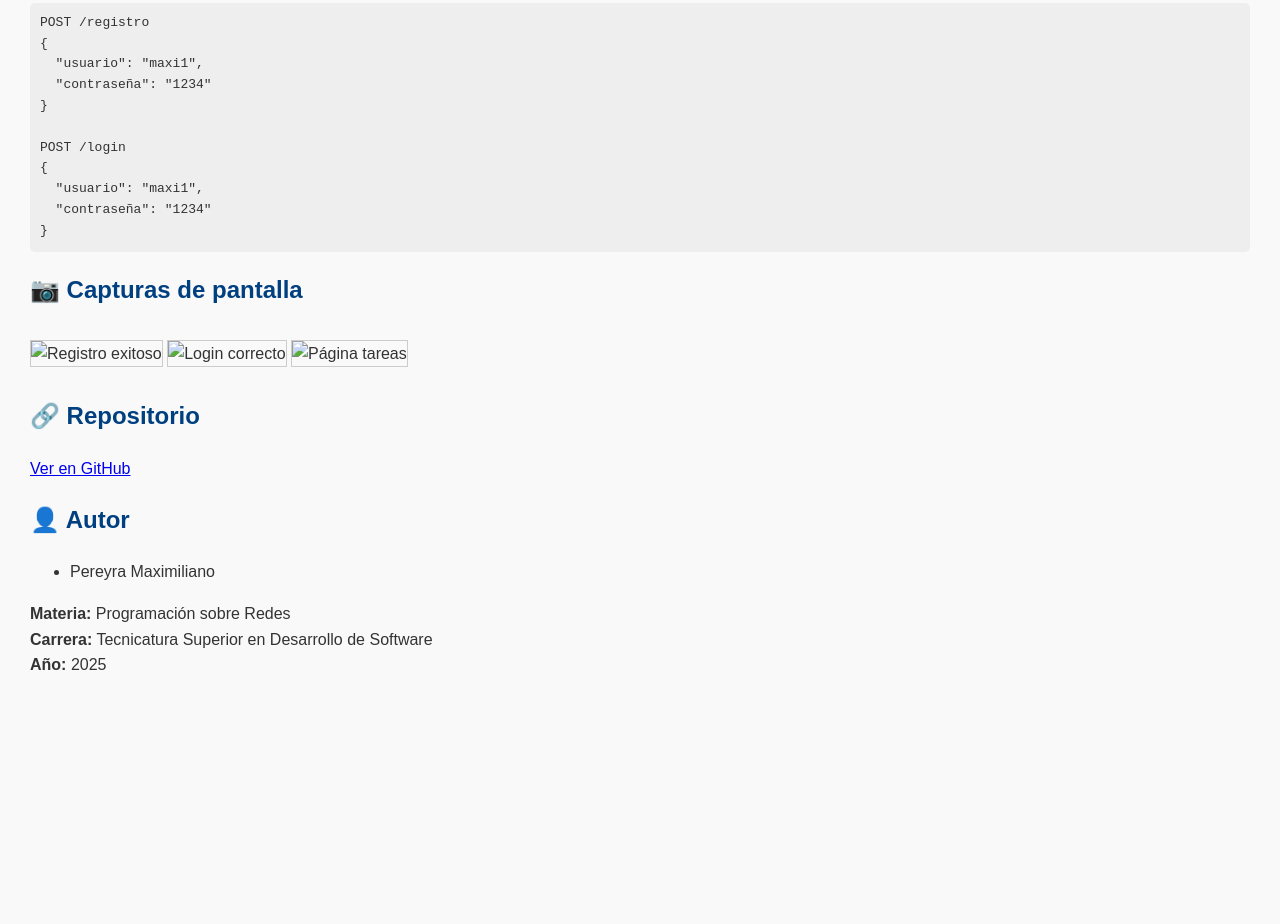
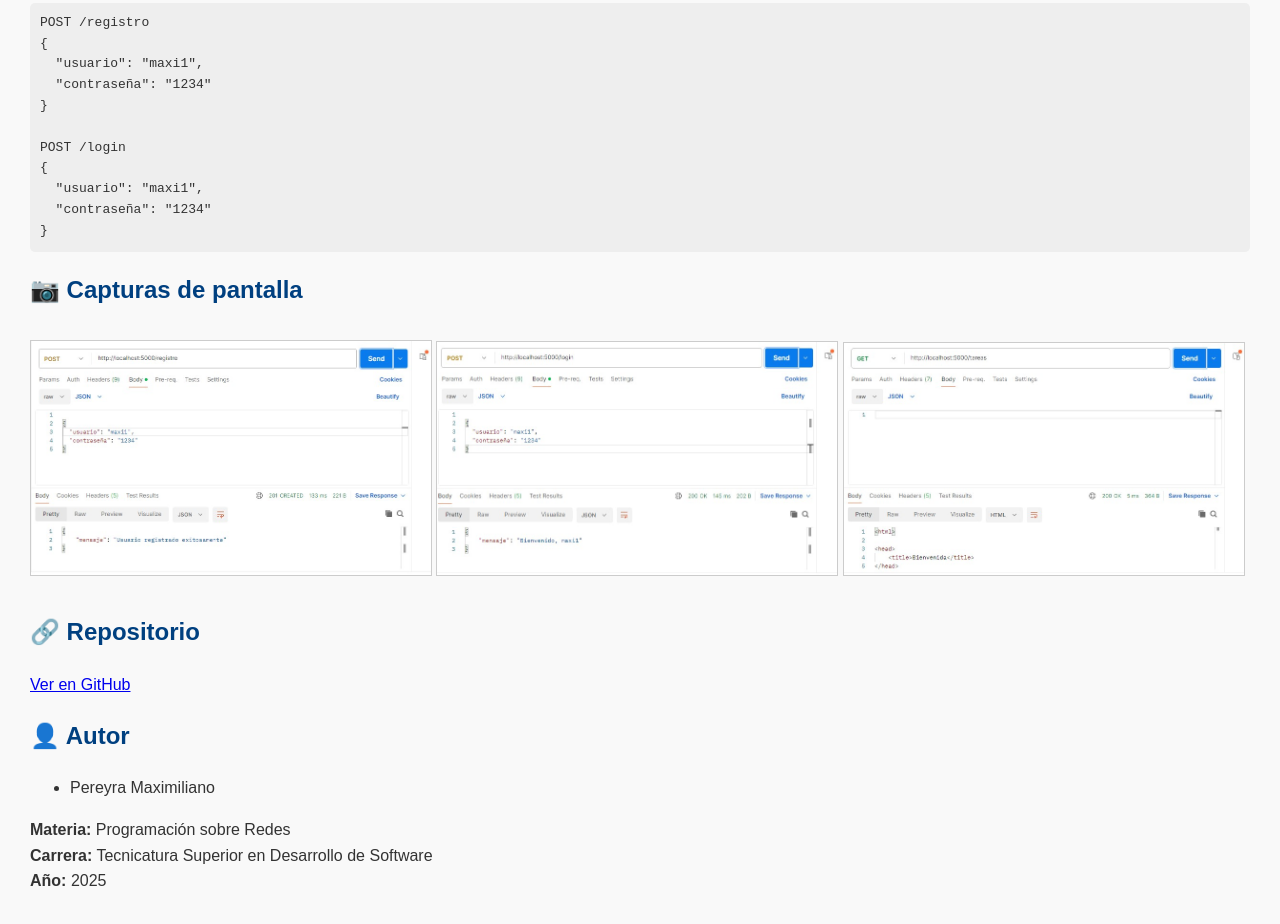
Before and after one commit to maxip98/pfo2-redes, a plain HTML site: page docs/index.html in a window 1280 px wide. Shown: the part 700-1624 px from the top of the page. Before the commit the page ends 1408 px from the top, so only its background shows below. Drawn offline with Linux system fonts and the light colour scheme; the site is published under a folder, as on GitHub Pages, so addresses that start at the root find nothing.

Commit message:
Corrijo rutas de imágenes en index.html

```diff
--- a/docs/index.html
+++ b/docs/index.html
@@ -55,9 +55,10 @@ POST /login
 </pre>
 
 <h2>📷 Capturas de pantalla</h2>
-<img src="/docs/registro_ok.jpg" alt="Registro exitoso">
-<img src="/docs/login_ok.jpg" alt="Login correcto">
-<img src="/docs/tareas.jpg" alt="Página tareas">
+<img src="registro_ok.jpg" alt="Registro exitoso">
+<img src="login_ok.jpg" alt="Login correcto">
+<img src="tareas.jpg" alt="Página tareas">
+
 
 
 <h2>🔗 Repositorio</h2>
```
